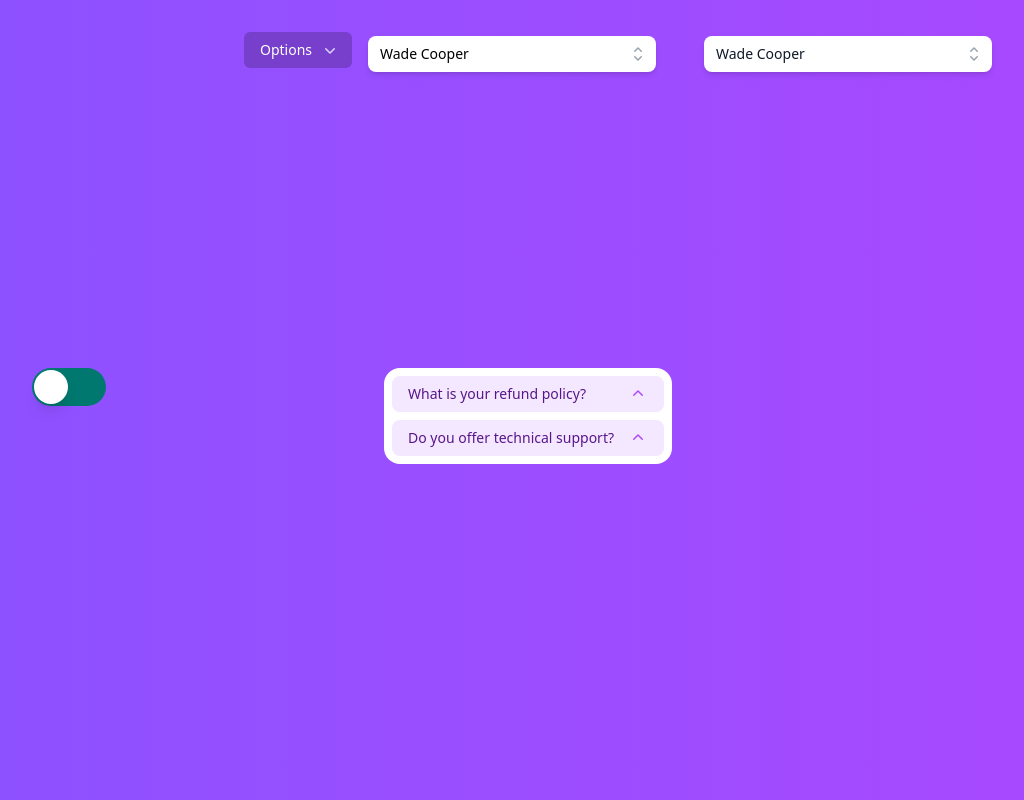
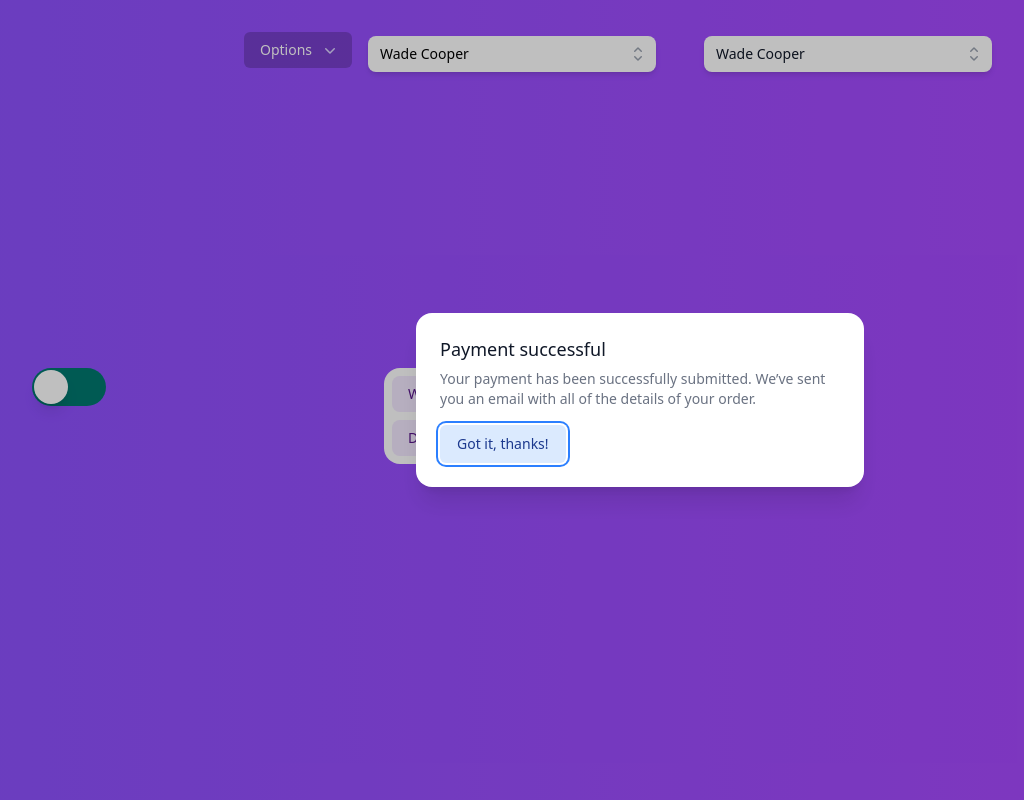
Before and after one commit to co6tter/vite-vue-sandbox, a Vue app: page / in a window 1280 px wide. Shown: the whole page, without its empty margins (0-1024 px from the left). Built offline with nearby package versions, Linux system fonts and the light colour scheme.

Commit message:
feat: add Dialog

```diff
--- a/src/App.vue
+++ b/src/App.vue
@@ -4,6 +4,7 @@ import HeadlessUIListbox from "@/components/HeadlessUIListbox.vue";
 import HeadlessUICombobox from "./components/HeadlessUICombobox.vue";
 import HeadlessUISwitch from "./components/HeadlessUISwitch.vue";
 import HeadlessUIDisclosure from "./components/HeadlessUIDisclosure.vue";
+import HeadlessUIDialog from "./components/HeadlessUIDialog.vue";
 </script>
 
 <template>
@@ -23,6 +24,9 @@ import HeadlessUIDisclosure from "./components/HeadlessUIDisclosure.vue";
     <div class="min-w-80 min-h-80">
       <HeadlessUIDisclosure />
     </div>
+    <div class="min-w-80 min-h-80">
+      <HeadlessUIDialog />
+    </div>
   </div>
 </template>
 
--- /dev/null
+++ b/src/components/HeadlessUIDialog.vue
@@ -0,0 +1,89 @@
+<template>
+  <div>
+    <button
+      type="button"
+      class="rounded-md bg-black/20 px-4 py-2 text-sm font-medium text-white hover:bg-black/30 focus:outline-none focus-visible:ring-2 focus-visible:ring-white/75"
+      @click="openModal"
+    >
+      Open dialog
+    </button>
+  </div>
+  <TransitionRoot appear :show="isOpen" as="template">
+    <Dialog as="div" class="relative z-10" @close="closeModal">
+      <TransitionChild
+        as="template"
+        enter="duration-300 ease-out"
+        enter-from="opacity-0"
+        enter-to="opacity-100"
+        leave="duration-200 ease-in"
+        leave-from="opacity-100"
+        leave-to="opacity-0"
+      >
+        <div class="fixed inset-0 bg-black/25" />
+      </TransitionChild>
+
+      <div class="fixed inset-0 overflow-y-auto">
+        <div
+          class="flex min-h-full items-center justify-center p-4 text-center"
+        >
+          <TransitionChild
+            as="template"
+            enter="duration-300 ease-out"
+            enter-from="opacity-0 scale-95"
+            enter-to="opacity-100 scale-100"
+            leave="duration-200 ease-in"
+            leave-from="opacity-100 scale-100"
+            leave-to="opacity-0 scale-95"
+          >
+            <DialogPanel
+              class="w-full max-w-md transform overflow-hidden rounded-2xl bg-white p-6 text-left align-middle shadow-xl transition-all"
+            >
+              <DialogTitle
+                as="h3"
+                class="text-lg font-medium leading-6 text-gray-900"
+              >
+                Payment successful
+              </DialogTitle>
+              <div class="mt-2">
+                <p class="text-sm text-gray-500">
+                  Your payment has been successfully submitted. We’ve sent you
+                  an email with all of the details of your order.
+                </p>
+              </div>
+
+              <div class="mt-4">
+                <button
+                  type="button"
+                  class="inline-flex justify-center rounded-md border border-transparent bg-blue-100 px-4 py-2 text-sm font-medium text-blue-900 hover:bg-blue-200 focus:outline-none focus-visible:ring-2 focus-visible:ring-blue-500 focus-visible:ring-offset-2"
+                  @click="closeModal"
+                >
+                  Got it, thanks!
+                </button>
+              </div>
+            </DialogPanel>
+          </TransitionChild>
+        </div>
+      </div>
+    </Dialog>
+  </TransitionRoot>
+</template>
+
+<script setup lang="ts">
+import { ref } from "vue";
+import {
+  TransitionRoot,
+  TransitionChild,
+  Dialog,
+  DialogPanel,
+  DialogTitle,
+} from "@headlessui/vue";
+
+const isOpen = ref(true);
+
+function closeModal() {
+  isOpen.value = false;
+}
+function openModal() {
+  isOpen.value = true;
+}
+</script>
```
